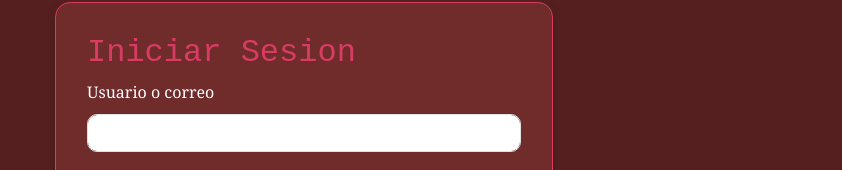
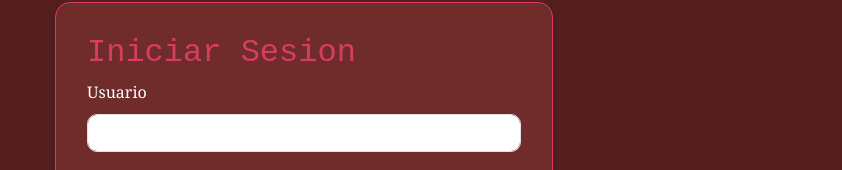
Before and after one commit to Meliip414/PV_tp3_grupo16, a React (Vite) app in the folder pv_tp3_grupo16/: page / in a window 1280 px wide. Shown: the part 270-440 px from the top of the page, without its empty margins (51-893 px from the left). Built offline with nearby package versions, Linux system fonts and the light colour scheme.

Commit message:
Cambios en Login.jsx - Villena Luisana Bárbara

```diff
--- a/pv_tp3_grupo16/src/components/Login.jsx
+++ b/pv_tp3_grupo16/src/components/Login.jsx
@@ -43,7 +43,7 @@ const Login = () => {
                         <Form.Group className="mb-3">
 
                             <Form.Label>
-                                Usuario o correo
+                                Usuario
                             </Form.Label>
 
                             <Form.Control
```
